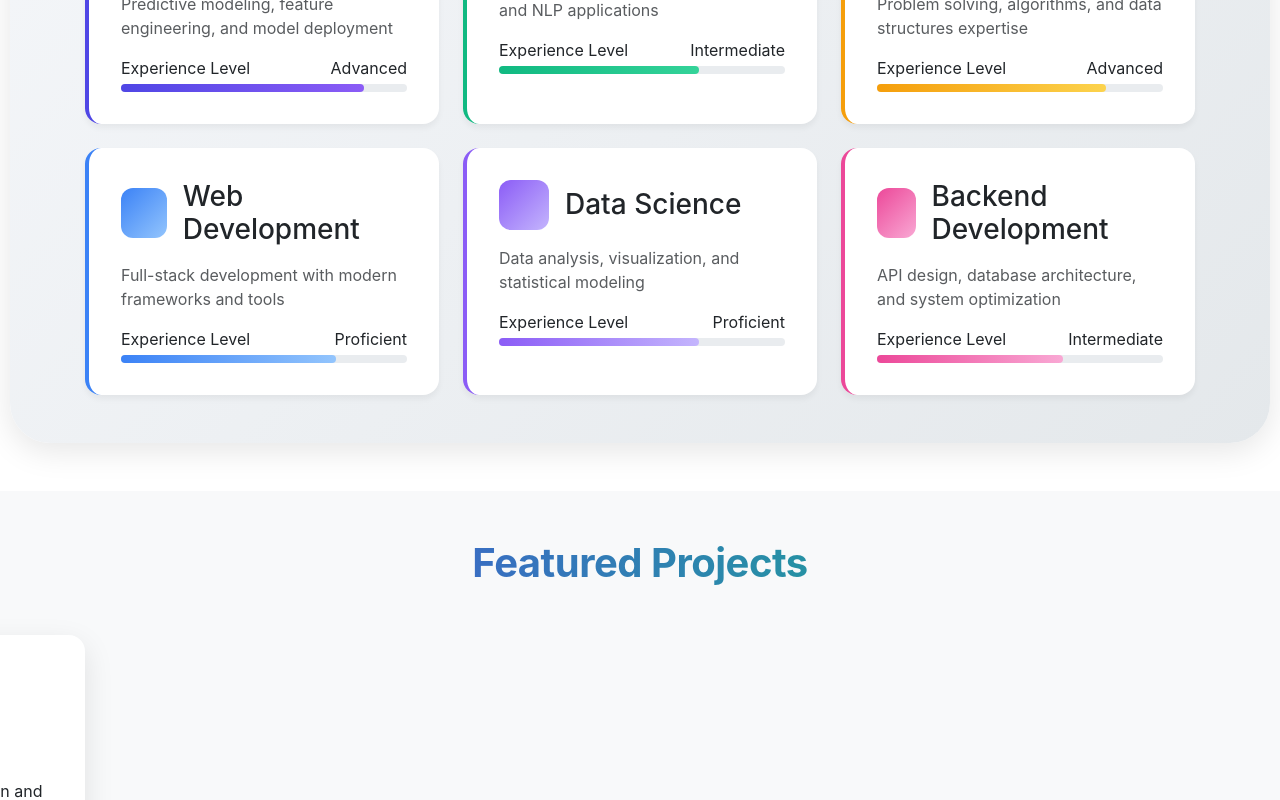
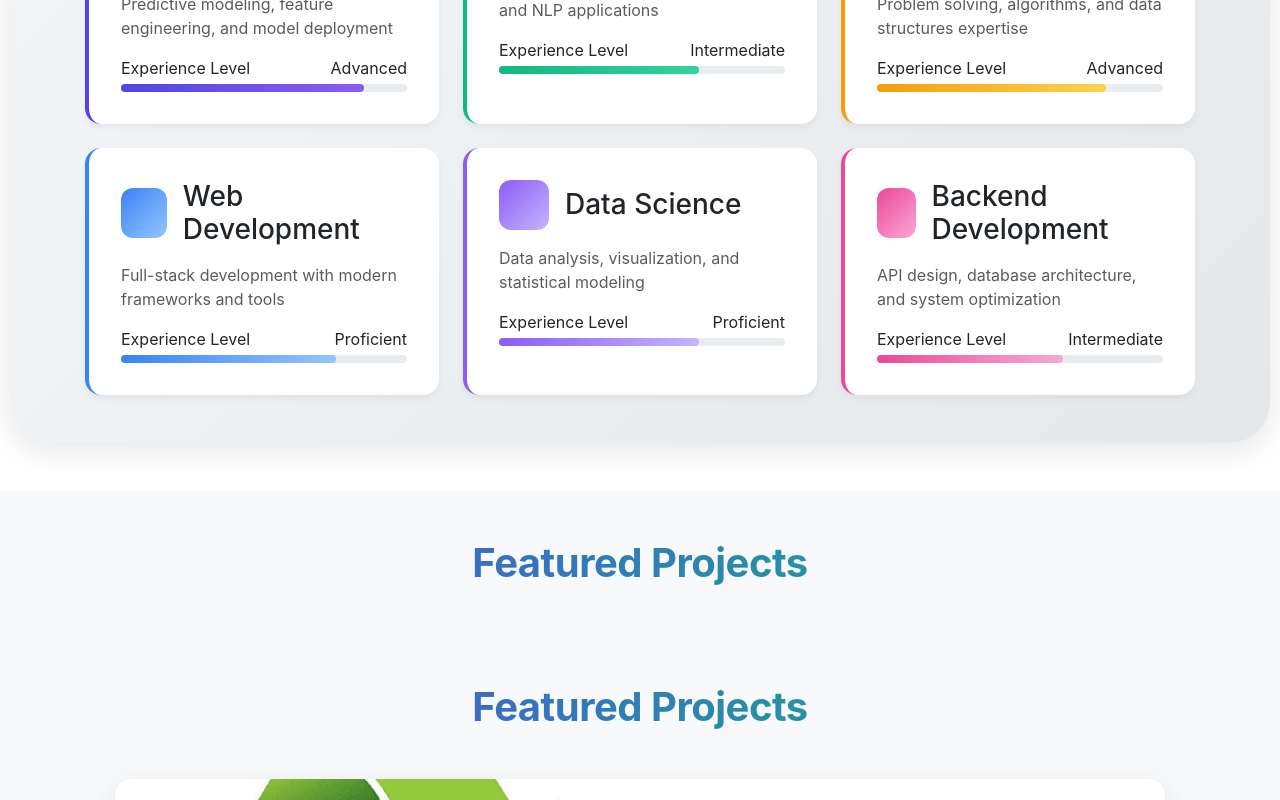
Before and after one commit to vineetsharma9252/My_Portfolio, a React (Create React App) app: page / in a window 1280 px wide. Shown: the part 2000-2800 px from the top of the page. Built offline with nearby package versions, Linux system fonts and the light colour scheme.

Commit message:
30March 8:15pm

```diff
--- a/src/components/Home.css
+++ b/src/components/Home.css
@@ -125,7 +125,7 @@ body {
 }
 
 /* Auto-slide animation */
-@keyframes slide {
+/* @keyframes slide {
   0% { transform: translateX(0); }
   25% { transform: translateX(0); }
   33% { transform: translateX(-100%); }
@@ -137,5 +137,5 @@ body {
 
 .carousel-inner {
   animation: slide 15s infinite;
-}
+} */
 /* Rest of your existing CSS remains exactly the same... */
--- a/src/components/Home.js
+++ b/src/components/Home.js
@@ -600,6 +600,48 @@ export default function Home() {
             data-bs-ride="carousel"
           >
             {/* Indicators */}
+            {/* <div className="carousel-indicators">
+              {projects && Object.values(projects).map((_, index) => (
+                <button
+                  key={index}
+                  type="button"
+                  data-bs-target="#projectCarousel"
+                  data-bs-slide-to={index}
+                  className={index === 0 ? "active" : ""}
+                  aria-current={index === 0 ? "true" : "false"}
+                  aria-label={`Slide ${index + 1}`}
+                ></button>
+              ))}
+            </div> */}
+
+            {/* Carousel Items */}
+            {/* Projects Section */}
+            <div
+              id="projects"
+              className="container-fluid my-5 py-5"
+              style={{ background: "#f8f9fa" }}
+            >
+              <div className="container">
+                <h2
+                  className="text-center mb-5"
+                  style={{
+                    fontSize: "2.5rem",
+                    fontWeight: "700",
+                    background: "linear-gradient(90deg, #4f46e5, #10b981)",
+                    WebkitBackgroundClip: "text",
+                    WebkitTextFillColor: "transparent",
+                    letterSpacing: "-0.5px",
+                  }}
+                >
+                  Featured Projects
+                </h2>
+
+                <div
+                  id="projectCarousel"
+                  className="carousel slide"
+                  data-bs-ride="carousel"
+                >
+                  {/* Indicators */}
                   <div className="carousel-indicators">
                     {Object.values(projects).map((_, index) => (
                       <button
@@ -622,7 +664,9 @@ export default function Home() {
                     {Object.values(projects).map((item, index) => (
                       <div
                         key={index}
-                  className={`carousel-item ${index === 0 ? "active" : ""}`}
+                        className={`carousel-item ${
+                          index === 0 ? "active" : ""
+                        }`}
                       >
                         <div className="row g-0">
                           <div className="col-md-6">
@@ -647,8 +691,13 @@ export default function Home() {
                               borderBottomRightRadius: "16px",
                             }}
                           >
-                      <div className="carousel-caption d-md-block position-static text-dark">
-                        <h3 style={{ fontWeight: "700", marginBottom: "1rem" }}>
+                            <div className="carousel-caption d-md-block position-relative text-dark z-index-2">
+                              <h3
+                                style={{
+                                  fontWeight: "700",
+                                  marginBottom: "1rem",
+                                }}
+                              >
                                 {item.project_name}
                               </h3>
                               <p style={{ marginBottom: "1.5rem" }}>
@@ -666,7 +715,7 @@ export default function Home() {
                                   View on GitHub
                                 </a>
                                 <a
-                            href="#"
+                                  href={item.demo_link || "#"}
                                   className="btn btn-outline-primary px-4 py-2"
                                   style={{
                                     borderRadius: "8px",
@@ -684,6 +733,34 @@ export default function Home() {
                   </div>
 
                   {/* Controls */}
+                  {/* <button
+        className="carousel-control-prev"
+        type="button"
+        data-bs-target="#projectCarousel"
+        data-bs-slide="prev"
+      >
+        <span
+          className="carousel-control-prev-icon bg-dark rounded-circle p-3"
+          aria-hidden="true"
+        ></span>
+        <span className="visually-hidden">Previous</span>
+      </button>
+      <button
+        className="carousel-control-next"
+        type="button"
+        data-bs-target="#projectCarousel"
+        data-bs-slide="next"
+      >
+        <span
+          className="carousel-control-next-icon bg-dark rounded-circle p-3"
+          aria-hidden="true"
+        ></span>
+        <span className="visually-hidden">Next</span>
+      </button> */}
+                </div>
+              </div>
+            </div>
+
             <button
               className="carousel-control-prev"
               type="button"
--- a/src/components/NavBar.js
+++ b/src/components/NavBar.js
@@ -14,9 +14,9 @@ export default function NavBar() {
       style={{
         width: "100%",
         position: "fixed",
-        zIndex: "1",
+        zIndex: "3",
         borderRadius: "10px",
-        height: "70px"
+        height: "70px",
       }}
     >
       <div className="container-fluid">
@@ -39,7 +39,7 @@ export default function NavBar() {
             fontSize: "24px",
             cursor: "pointer",
             padding: "5px 10px",
-            marginRight: "10px"
+            marginRight: "10px",
           }}
         >
           {isOpen ? "✕" : "☰"}
@@ -51,7 +51,7 @@ export default function NavBar() {
           style={{
             display: "flex",
             flexGrow: 1,
-            alignItems: "center"
+            alignItems: "center",
           }}
         >
           {/* Left navigation links */}
@@ -62,10 +62,18 @@ export default function NavBar() {
             <a className="nav-a" href="/Blog" style={{ marginLeft: "40px" }}>
               Blog
             </a>
-            <a className="nav-a" href="/about-me" style={{ marginLeft: "40px" }}>
+            <a
+              className="nav-a"
+              href="/about-me"
+              style={{ marginLeft: "40px" }}
+            >
               AboutMe
             </a>
-            <a className="nav-a" href="/testimonials" style={{ marginLeft: "40px" }}>
+            <a
+              className="nav-a"
+              href="/testimonials"
+              style={{ marginLeft: "40px" }}
+            >
               Testimonial
             </a>
           </div>
```
Lines whose indentation alone changed are shown as unchanged.
